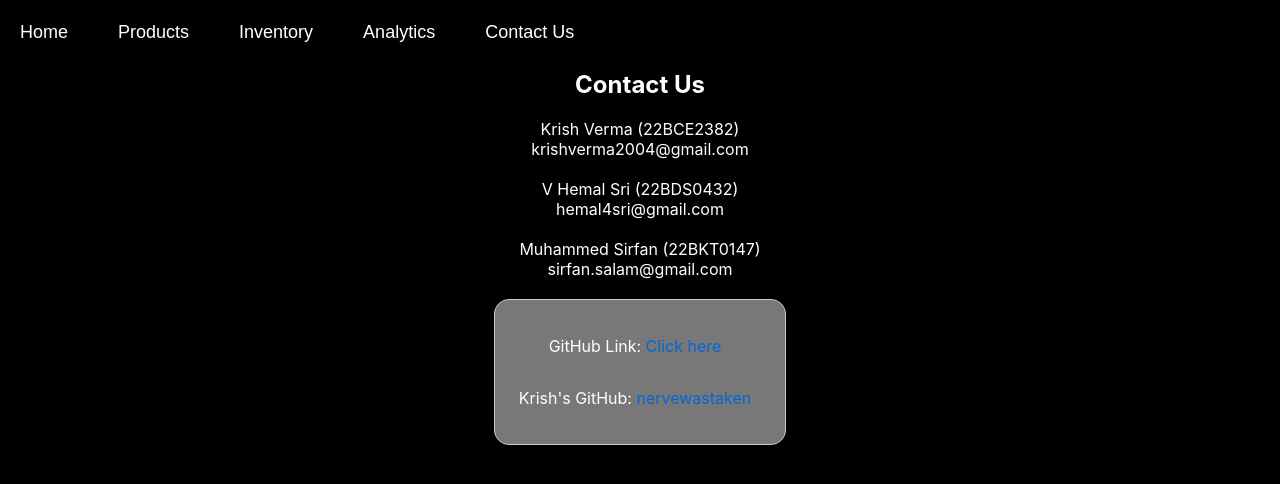
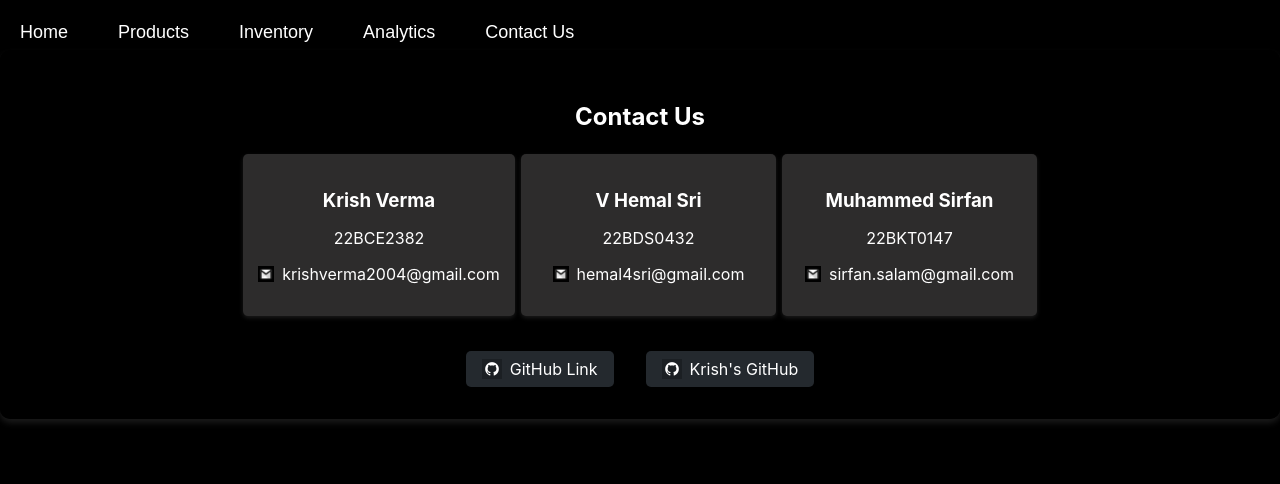
Before and after one commit to nervewastaken/Inventory-Management, a React (Create React App) app in the folder client/: page /AboutUs in a window 1280 px wide. Shown: the top 484 px of the page. Built offline with nearby package versions, Linux system fonts and the light colour scheme.

Commit message:
css
1.1.0

```diff
--- /dev/null
+++ b/client/src/routes/AboutUs.css
@@ -0,0 +1,71 @@
+.contact-container {
+  display: flex;
+  flex-direction: column;
+  align-items: center;
+  padding: 2rem;
+  background-color: rgba(0, 0, 0, 0.8); /* Semi-transparent black background */
+  border-radius: 10px;
+  box-shadow: 0 4px 6px rgba(255, 255, 255, 0.1);
+  color: #fff;
+}
+
+.contact-card {
+  display: flex;
+  justify-content: space-around;
+  width: 100%;
+  max-width: 800px;
+  margin-bottom: 2rem;
+}
+
+.contact-item {
+  text-align: center;
+  padding: 1rem;
+  background-color: #2d2c2c;
+  border-radius: 5px;
+  box-shadow: 0 2px 4px rgba(255, 255, 255, 0.1);
+  width: 30%;
+  margin: 3px;
+}
+
+.contact-item h3 {
+  margin-bottom: 0.5rem;
+}
+
+.contact-item p {
+  display: flex;
+  align-items: center;
+  justify-content: center;
+}
+
+.mail-logo {
+  width: 16px;
+  height: 16px;
+  margin-right: 0.5rem;
+}
+
+.links-container {
+  display: flex;
+  justify-content: center;
+}
+
+.link-button {
+  display: inline-flex;
+  align-items: center;
+  margin: 0 1rem;
+  padding: 0.5rem 1rem;
+  background-color: #24292e;
+  color: #fff;
+  text-decoration: none;
+  border-radius: 5px;
+  transition: background-color 0.3s ease;
+}
+
+.link-button:hover {
+  background-color: #0366d6;
+}
+
+.github-logo {
+  width: 20px;
+  height: 20px;
+  margin-right: 0.5rem;
+}
--- a/client/src/routes/AboutUs.jsx
+++ b/client/src/routes/AboutUs.jsx
@@ -1,70 +1,62 @@
 import React from "react";
 import Navbar from "../component/Navbar";
 import ChatbotEmbed from "../component/chatbot";
+import "./AboutUs.css";
+import githubLogo from "./github-logo.png";
+import mailLogo from "./mail-logo.png";
 
 const AboutUs = () => {
   return (
     <div>
       <div className="aboutus">
         <Navbar />
-        <div style={{ textAlign: "center" }}>
+        <div className="contact-container">
           <h2>Contact Us</h2>
-          Krish Verma (22BCE2382) <br></br>
-          krishverma2004@gmail.com<br></br>
-          <br></br>V Hemal Sri (22BDS0432)<br></br>
-          hemal4sri@gmail.com<br></br>
-          <br></br>
-          Muhammed Sirfan (22BKT0147)<br></br>
+          <div className="contact-card">
+            <div className="contact-item">
+              <h3>Krish Verma</h3>
+              <p>22BCE2382</p>
+              <p>
+                <img src={mailLogo} alt="Mail Logo" className="mail-logo" />
+                krishverma2004@gmail.com
+              </p>
+            </div>
+            <div className="contact-item">
+              <h3>V Hemal Sri</h3>
+              <p>22BDS0432</p>
+              <p>
+                <img src={mailLogo} alt="Mail Logo" className="mail-logo" />
+                hemal4sri@gmail.com
+              </p>
+            </div>
+            <div className="contact-item">
+              <h3>Muhammed Sirfan</h3>
+              <p>22BKT0147</p>
+              <p>
+                <img src={mailLogo} alt="Mail Logo" className="mail-logo" />
                 sirfan.salam@gmail.com
+              </p>
             </div>
-        <div
-          style={{
-            display: "flex",
-            flexDirection: "column",
-            alignItems: "center",
-            marginTop: "20px",
-          }}
-        >
-          <div
-            style={{
-              display: "flex",
-              justifyContent: "center",
-              flexDirection: "column",
-              alignItems: "center",
-              padding: "20px",
-              backgroundColor: "rgba(240, 240, 240, 0.5)",
-              border: "1px solid #ccc",
-              borderRadius: "15px",
-              width: "250px",
-            }}
-          >
-            <p>
-              <span>GitHub Link: </span>
+          </div>
+          <div className="links-container">
             <a
               href="https://github.com/nervewastaken/Inventory-Management"
-                style={{
-                  paddingRight: "10px",
-                  color: "#0366d6",
-                  textDecoration: "none",
-                }}
+              target="_blank"
+              rel="noopener noreferrer"
+              className="link-button"
             >
-                Click here
+              <img src={githubLogo} alt="GitHub Logo" className="github-logo" />
+              GitHub Link
             </a>
-            </p>
-
-            <p>
-              <span>Krish's GitHub: </span>
             <a
               href="https://github.com/nervewastaken/"
-                style={{
-                  paddingRight: "10px",
-                  color: "#0366d6",
-                  textDecoration: "none",
-                }}
+              target="_blank"
+              rel="noopener noreferrer"
+              className="link-button"
             >
-                nervewastaken
+              <img src={githubLogo} alt="GitHub Logo" className="github-logo" />
+              Krish's GitHub
             </a>
-            </p>
           </div>
         </div>
       </div>
```
Also changed, not shown: client/src/routes/github-logo.png (added), client/src/routes/mail-logo.png (added). Lines whose indentation alone changed are shown as unchanged.
